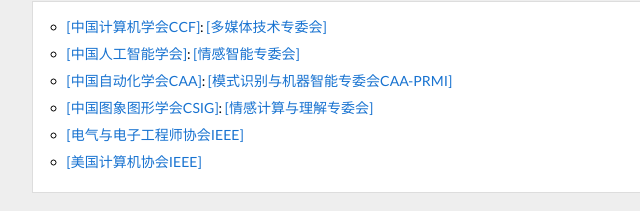
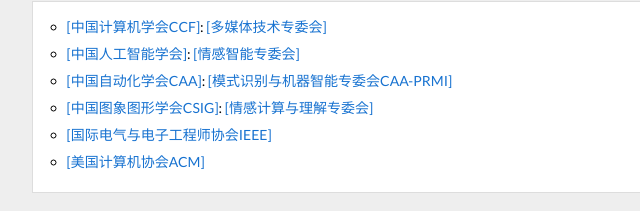
Before and after one commit to jiangxingxun/jiangxingxun.github.io, a plain HTML site: page recommended.html in a window 1280 px wide. Shown: the part 240-451 px from the top of the page, 208-848 px from the left. Drawn offline with Linux system fonts and the light colour scheme.

Commit message:
Update recommended.html

```diff
--- a/recommended.html
+++ b/recommended.html
@@ -200,8 +200,8 @@
 <li><a href="http://caai.cn/">[中国人工智能学会]</a>: <a href="http://caai.cn/index.php?s=/home/article/index/id/42.html">[情感智能专委会]</a></li>
 <li><a href="http://www.caa.org.cn/">[中国自动化学会CAA]</a>: <a href="http://www.nlpr.ia.ac.cn/prmi-caa/">[模式识别与机器智能专委会CAA-PRMI]</a></li>
 <li><a href="http://www.csig.org.cn/">[中国图象图形学会CSIG]</a>: <a href="http://www.csig.org.cn/detail/3186">[情感计算与理解专委会]</a></li>
-<li><a href="https://www.ieee.org/">[电气与电子工程师协会IEEE]</a></li>
-<li><a href="https://www.acm.org/">[美国计算机协会IEEE]</a></li>
+<li><a href="https://www.ieee.org/">[国际电气与电子工程师协会IEEE]</a></li>
+<li><a href="https://www.acm.org/">[美国计算机协会ACM]</a></li>
 </ul>
 <div class="spanner"></div>
 </div>
```
